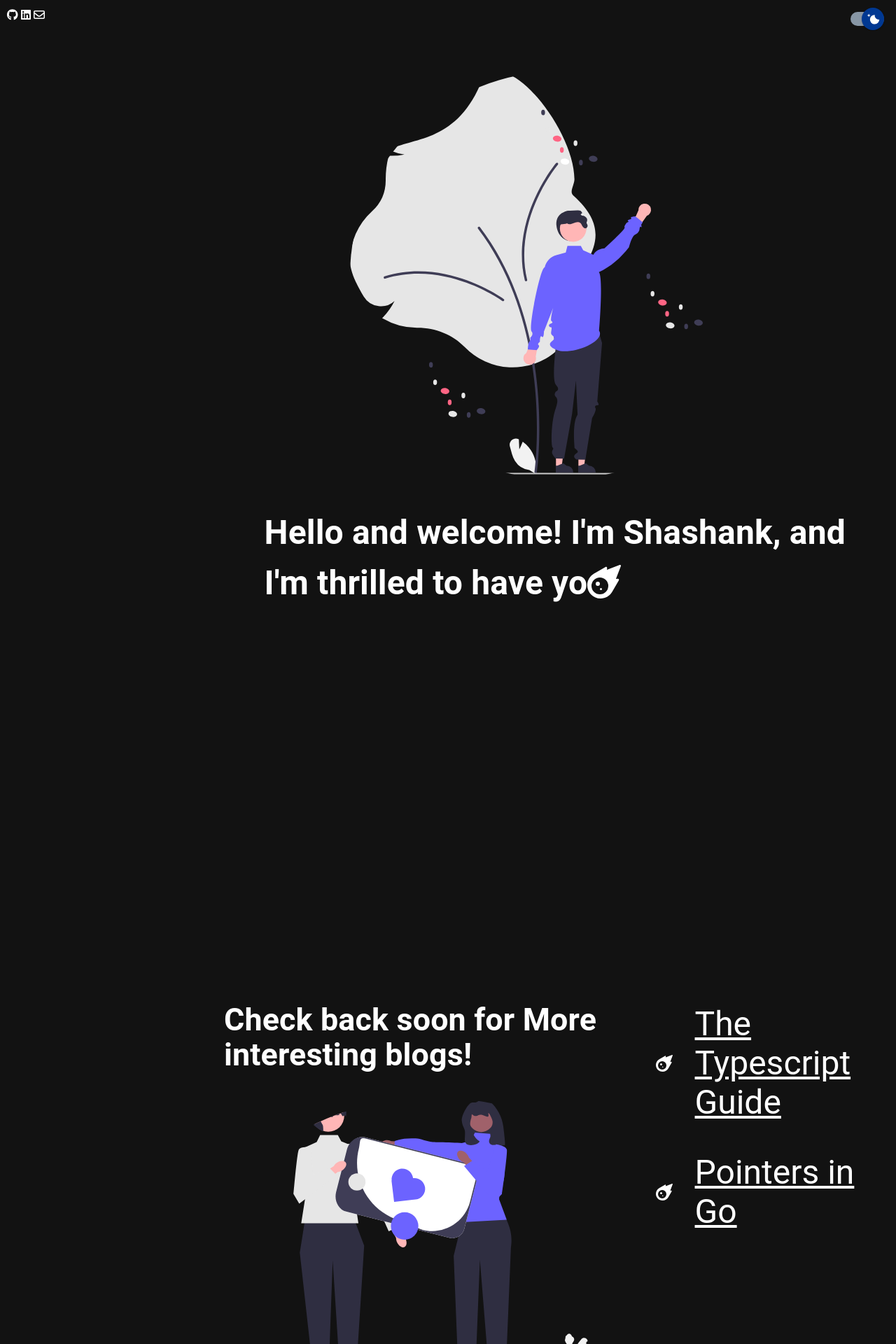
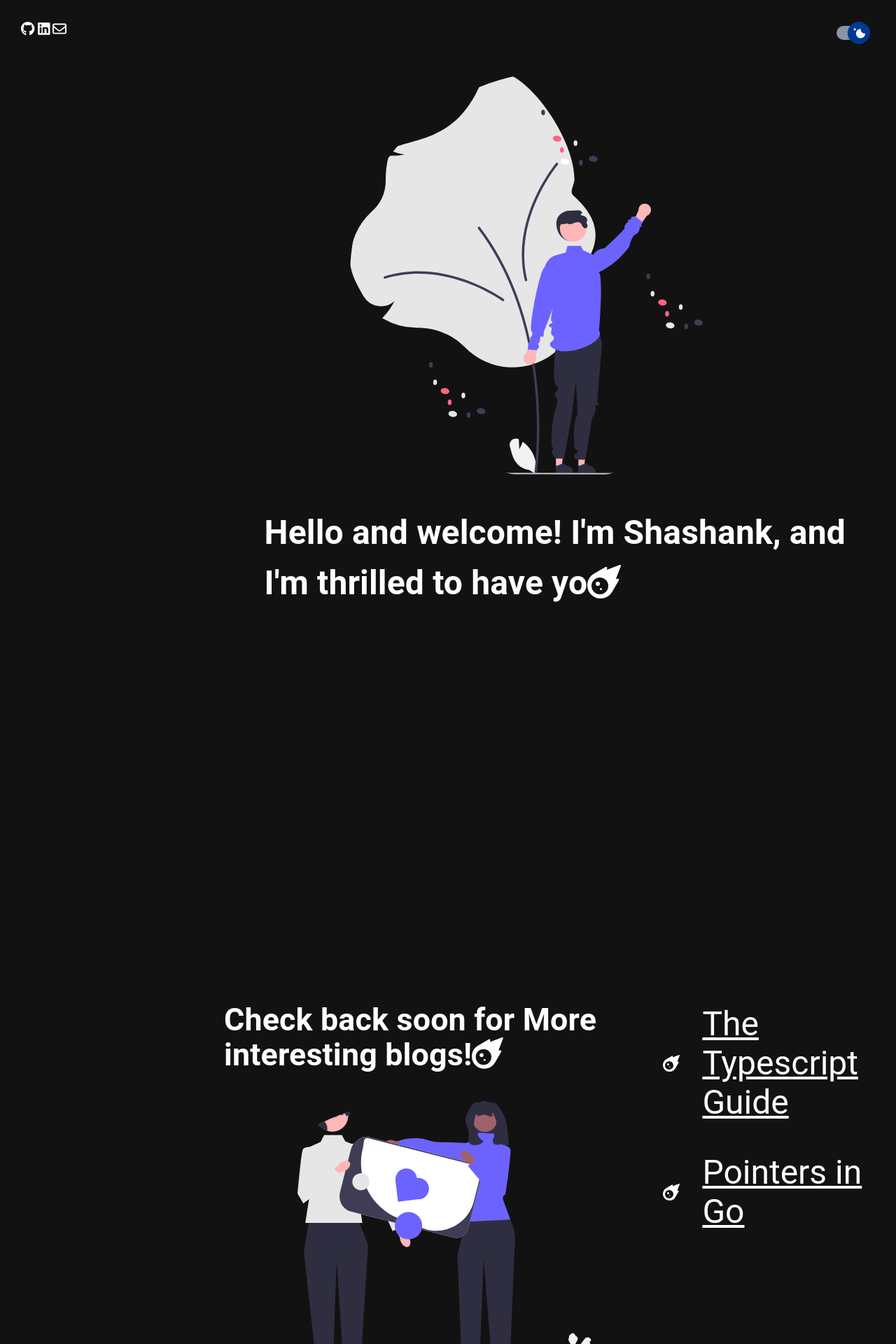
Before and after one commit to thatShashankGuy/parisar, a React (Vite) app in the folder web/: page / in a window 1280 px wide. Shown: the top 1920 px of the page at 70% size. Built offline with nearby package versions, Linux system fonts and the light colour scheme.

Commit message:
final touches2

```diff
--- a/web/src/App.css
+++ b/web/src/App.css
@@ -2,7 +2,7 @@
   position: fixed !important;
   top: 0 !important;
   right: 0 !important;
-  padding: 10px !important;
+  padding: 30px !important;
   border-radius: 0 0 0 10px !important; /* Rounded bottom-left corner for aesthetics */
   z-index: 1000 !important; /* High z-index to ensure it's on top */
 }
@@ -11,7 +11,7 @@
   position: fixed !important;
   top: 0 !important;
   left: 0 !important;  /* Adjusted from right to left */
-  padding: 10px !important;
+  padding: 30px !important;
   border-radius: 0 10px 10px 0 !important; /* Adjusted the border-radius for aesthetics */
   z-index: 1000 !important;
 }
--- a/web/src/Components/BlogIndex/BlogIndex.tsx
+++ b/web/src/Components/BlogIndex/BlogIndex.tsx
@@ -16,7 +16,7 @@ const BlogIndex: React.FC<IndexProps> = ({ items }) => {
 
         <div className='blog-Index-container'>
             <div className='dec-header'>
-                <h1>Check back soon for More interesting blogs!   </h1>
+                <h1>Check back soon for More interesting blogs!<FontAwesomeIcon icon={faMeteor} />   </h1>
                     <div className='success'>
                         <img src={success} alt={"Image not Found"} />
                     </div>
--- a/web/src/Components/Feedback/Feedback.tsx
+++ b/web/src/Components/Feedback/Feedback.tsx
@@ -5,6 +5,7 @@ import { FontAwesomeIcon } from '@fortawesome/react-fontawesome';
 import { faMessage } from '@fortawesome/free-regular-svg-icons';
 import Service404 from '../Shared/Service404';
 import { useState } from 'react';
+import { faMeteor } from '@fortawesome/free-solid-svg-icons/faMeteor';
 const Feedback = () => {
   const [show404, setShow404] = useState(false)
 
@@ -22,7 +23,7 @@ const Feedback = () => {
   show404?
   <Service404 component='feedback'/>
   :<form  noValidate autoComplete="off">
-    <h1>Thank you for Visting!</h1>
+    <h1>Thank you for Dropping By! <FontAwesomeIcon icon={faMeteor} /></h1>
       <h4>
       <FontAwesomeIcon icon={faMessage} /> We will love some feedback . Fill the form or <a href="mailto:shashankforworkshekhar@gmail.com">Email  Directly</a>
       </h4>
--- a/web/src/Components/Socials/Socials.tsx
+++ b/web/src/Components/Socials/Socials.tsx
@@ -18,19 +18,19 @@ const Socials : React.FC<SocialProps> = ({darkMode}) =>{
    return(<>
    <span>
    <a href="https://github.com/thatShashankGuy" target="_blank" rel="noopener noreferrer" className={modeClass}>
-      <FontAwesomeIcon icon={faGithub} />
+      <FontAwesomeIcon icon={faGithub} size="lg"/>
    </a>
    </span>
       <span>      </span>
    <span>
    <a href="https://www.linkedin.com/in/thatshashanguy/" target="_blank" rel="noopener noreferrer" className={modeClass}>
-         <FontAwesomeIcon icon={faLinkedin} />
+         <FontAwesomeIcon icon={faLinkedin} size="lg" />
    </a>
    </span>
       <span>      </span>
       <span>
       <a href="mailto:shashankforworkshekhar@gmail.com" target="_blank" rel="noopener noreferrer" className={modeClass}>
-         <FontAwesomeIcon icon={faEnvelope} />
+         <FontAwesomeIcon icon={faEnvelope} size="lg" />
          </a>
          </span>
    </>)
```
